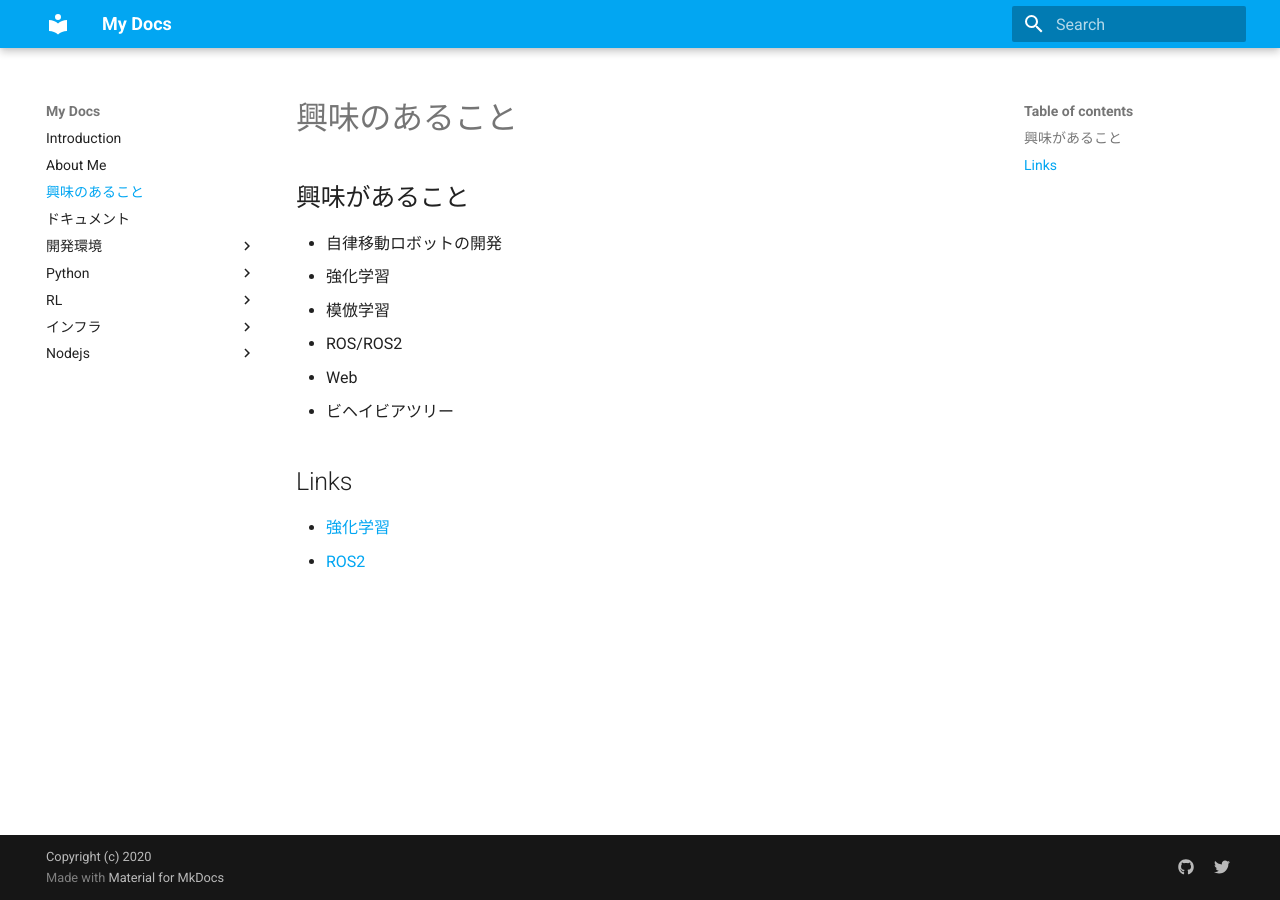
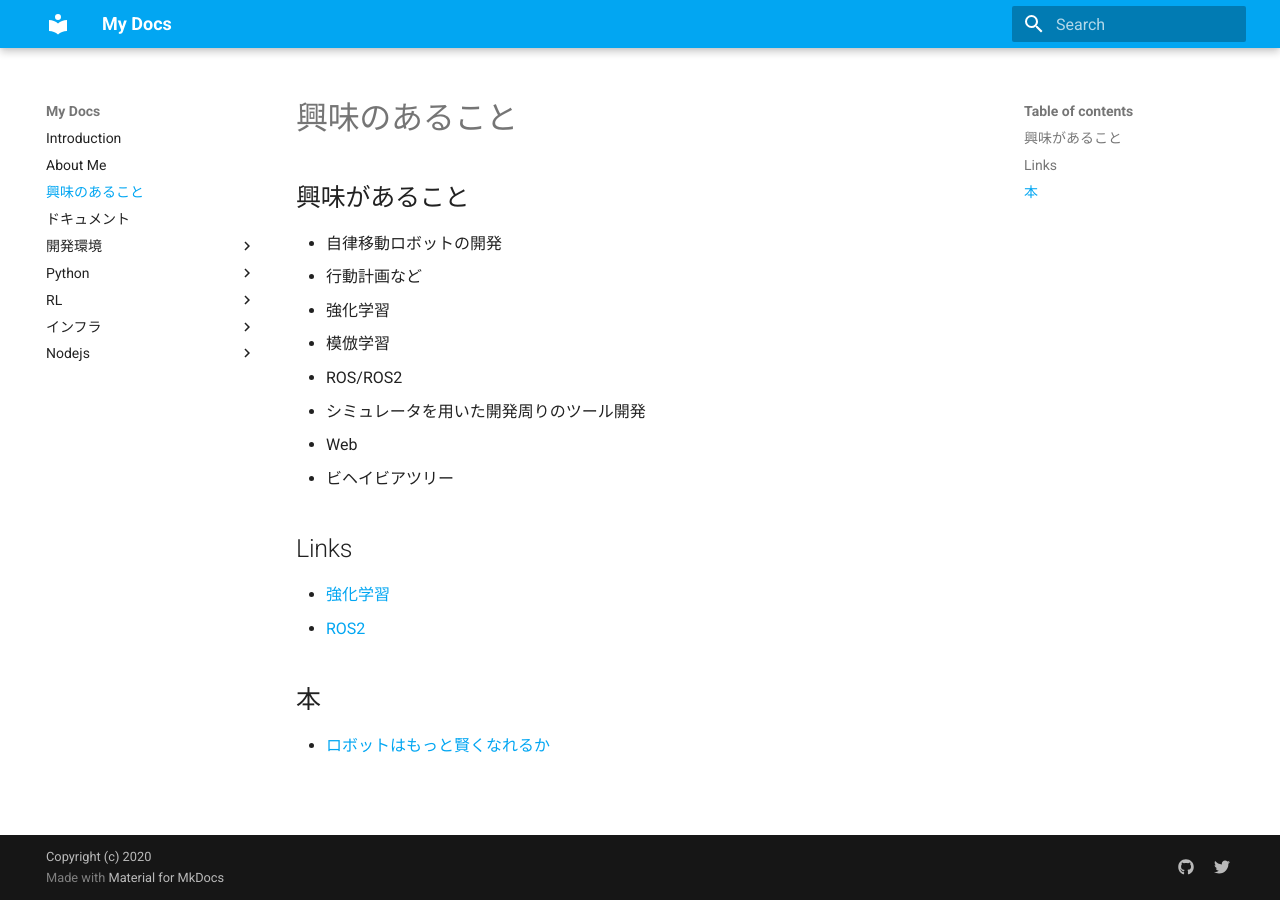
Before and after one commit to nakano16180/myHobby, an MkDocs documentation site: the page built from docs/interest.md, in a window 1280 px wide. Built offline with MkDocs 1.6.1 and Material for MkDocs 9.7.7, drawn with Linux system fonts in a browser that asks for light colours.

Commit message:
update interest

```diff
--- a/docs/interest.md
+++ b/docs/interest.md
@@ -1,11 +1,16 @@
 ## 興味があること
 - 自律移動ロボットの開発
+  - 行動計画など
 - 強化学習
   - 模倣学習
 - ROS/ROS2
+  - シミュレータを用いた開発周りのツール開発
 - Web
 - ビヘイビアツリー
 
 ## Links
 - [強化学習](https://pira-nino.hatenablog.com/entry/reinforcement_learning_docs)
 - [ROS2](https://index.ros.org/doc/ros2/)
+
+## 本
+- [ロボットはもっと賢くなれるか](https://note.com/morikita/n/n35901fa1dc25)
```
